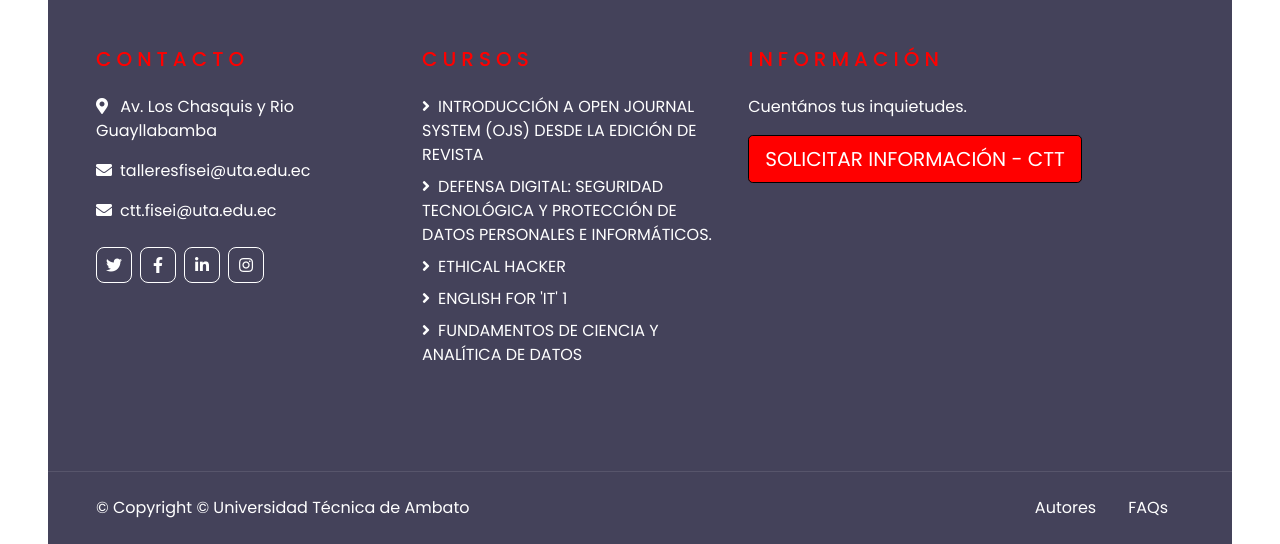
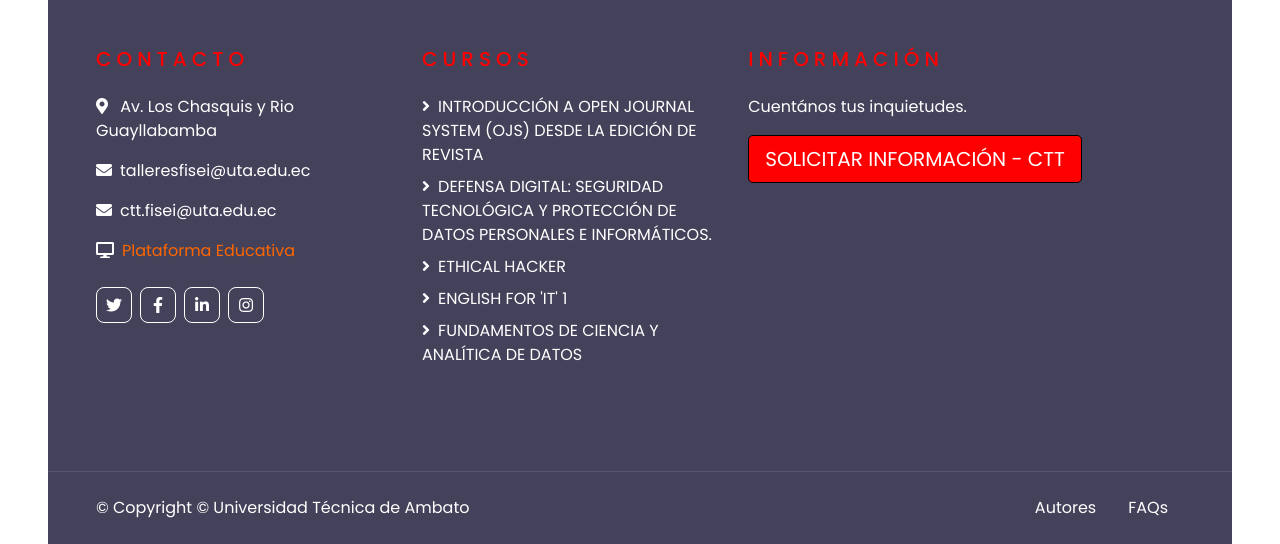
Before and after one commit to carlomagnowhite/PROYECT2_MYCS, a PHP site: page / in a window 1280 px wide. Shown: the part 5022-5566 px from the top of the page. Run offline with PHP 8.4, Linux system fonts and the light colour scheme; some libraries are stand-ins or nearby versions.

Commit message:
Se modificó ambos archivos del footer en la carpeta inc/

```diff
--- a/inc/footer_standard.php
+++ b/inc/footer_standard.php
@@ -7,13 +7,13 @@
                     <p><i class="fa fa-map-marker-alt mr-2"></i> Av. Los Chasquis y Rio Guayllabamba</p>
                     <p><i class="fa fa-envelope mr-2"></i>talleresfisei@uta.edu.ec</p>
                     <p><i class="fa fa-envelope mr-2"></i>ctt.fisei@uta.edu.ec</p>
+                    <p><i class="fa fa-solid fa-desktop mr-2"></i><a href="https://talleresfisei.uta.edu.ec/" target="_blank">Plataforma Educativa</a></p>
                     <div class="d-flex justify-content-start mt-4">
                         <a target="_blank" class="btn btn-outline-light btn-square mr-2" href="https://twitter.com/UTecnicaAmbato?t=jjf85-SBQenXY0NyXbRcqQ&s=09"><i class="fab fa-twitter"></i></a>
                         <a target="_blank" class="btn btn-outline-light btn-square mr-2" href="https://www.facebook.com/UniversidadTecnicadeAmbatoOficial"><i class="fab fa-facebook-f"></i></a>
                         <a target="_blank" class="btn btn-outline-light btn-square mr-2" href="https://ec.linkedin.com/company/utecnicaambato"><i class="fab fa-linkedin-in"></i></a>
                         <a target="_blank" class="btn btn-outline-light btn-square" href="https://www.instagram.com/utecnicaambato/"><i class="fab fa-instagram"></i></a>
-
-                    </div>
+                    </div><br>
                 </div>
                 <div class="col-md-6 mb-5">
                     <h5 class="text-primary text-uppercase mb-4" style="letter-spacing: 5px;">Cursos</h5>
--- a/inc/footer_without_courses.php
+++ b/inc/footer_without_courses.php
@@ -7,12 +7,13 @@
                     <p><i class="fa fa-map-marker-alt mr-2"></i> Av. Los Chasquis y Rio Guayllabamba</p>
                     <p><i class="fa fa-envelope mr-2"></i>talleresfisei@uta.edu.ec</p>
                     <p><i class="fa fa-envelope mr-2"></i>ctt.fisei@uta.edu.ec</p>
+                    <p><i class="fa fa-solid fa-desktop mr-2"></i><a href="https://talleresfisei.uta.edu.ec/" target="_blank">Plataforma Educativa</a></p>
                     <div class="d-flex justify-content-start mt-4">
                         <a target="_blank" class="btn btn-outline-light btn-square mr-2" href="https://twitter.com/UTecnicaAmbato?t=jjf85-SBQenXY0NyXbRcqQ&s=09"><i class="fab fa-twitter"></i></a>
                         <a target="_blank" class="btn btn-outline-light btn-square mr-2" href="https://www.facebook.com/UniversidadTecnicadeAmbatoOficial"><i class="fab fa-facebook-f"></i></a>
                         <a target="_blank" class="btn btn-outline-light btn-square mr-2" href="https://ec.linkedin.com/company/utecnicaambato"><i class="fab fa-linkedin-in"></i></a>
                         <a target="_blank" class="btn btn-outline-light btn-square" href="https://www.instagram.com/utecnicaambato/"><i class="fab fa-instagram"></i></a>
-                    </div>
+                    </div><br>
                 </div>
             </div>
         </div>
```
